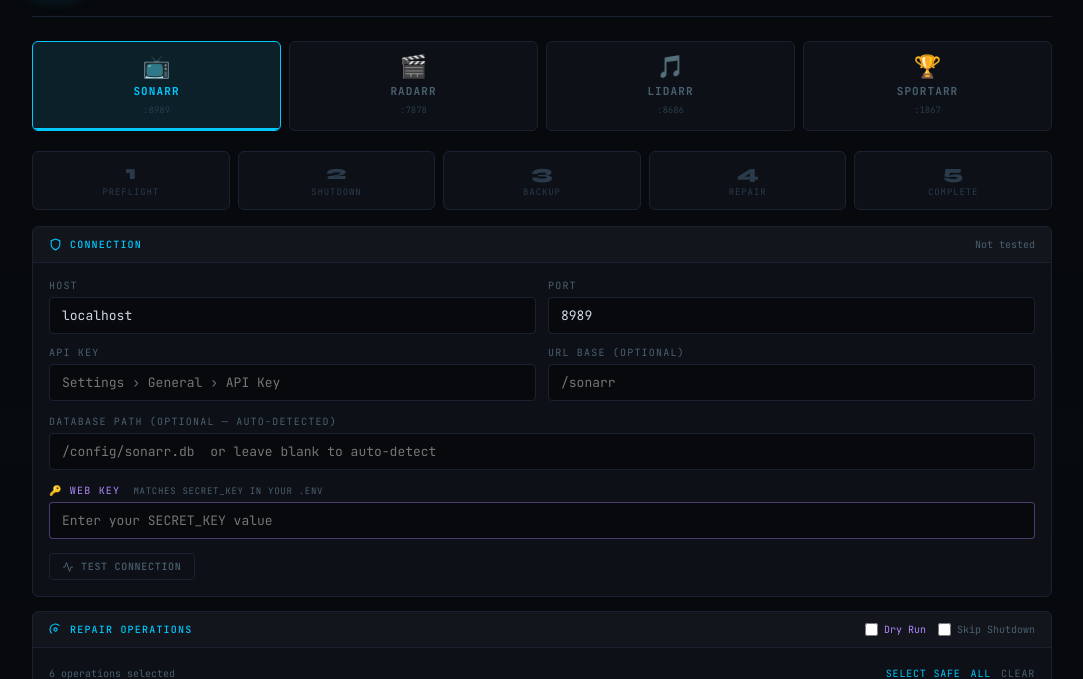
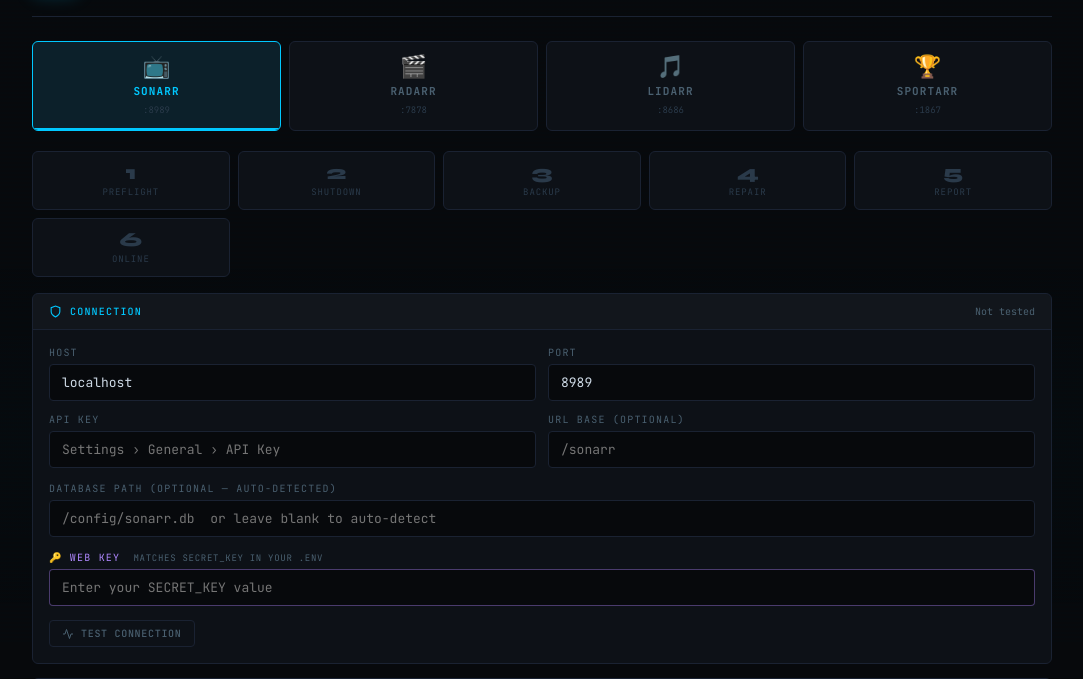
Before and after one commit to Krippler/Starr, a Flask app: page / in a window 1280 px wide. Shown: the part 156-835 px from the top of the page, without its empty margins (98-1181 px from the left). Run offline with Flask 3, Linux system fonts and the light colour scheme; data that the repository does not hold is empty.

Commit message:
Update phases in index.html for new steps

```diff
--- a/app/templates/index.html
+++ b/app/templates/index.html
@@ -311,7 +311,8 @@
     <div class="phase" id="ph2"><div class="phase-num">2</div><div class="phase-label">Shutdown</div></div>
     <div class="phase" id="ph3"><div class="phase-num">3</div><div class="phase-label">Backup</div></div>
     <div class="phase" id="ph4"><div class="phase-num">4</div><div class="phase-label">Repair</div></div>
-    <div class="phase" id="ph5"><div class="phase-num">5</div><div class="phase-label">Complete</div></div>
+    <div class="phase" id="ph5"><div class="phase-num">5</div><div class="phase-label">Report</div></div>
+    <div class="phase" id="ph6"><div class="phase-num">6</div><div class="phase-label">Online</div></div>
   </div>
 
   <div class="panel">
@@ -758,6 +759,7 @@
     if (t.includes('step 3')||t.includes('backup'))    { setPhase(2,'done'); setPhase(3,'active'); }
     if (t.includes('step 4')||t.includes('repair'))    { setPhase(3,'done'); setPhase(4,'active'); }
     if (t.includes('step 5')||t.includes('report'))    { setPhase(4,'done'); setPhase(5,'active'); }
+    if (t.includes('step 6')||t.includes('restart'))   { setPhase(5,'done'); setPhase(6,'active'); }
     return;
   }
   if (entry.cls==='__done__') {
@@ -771,7 +773,7 @@
       document.getElementById('progressFill').style.width = '100%';
       document.getElementById('progressPct').textContent  = '100%';
       document.getElementById('progressLabel').textContent = d.dry_run ? 'Dry run complete.' : 'All operations complete.';
-      markAllPillsDone(); setPhase(5,'done');
+      markAllPillsDone(); setPhase(6,'done');
       setStatus(d.errors>0?'DONE WITH ERRORS':'COMPLETE', d.errors>0?'var(--warn)':'var(--ok)', false);
     } catch(_){}
     finishJob(); return;
@@ -790,7 +792,7 @@
 }
 
 function setPhase(n,state) { const el=document.getElementById('ph'+n); if(el) el.className='phase '+state; }
-function resetPhases() { for(let i=1;i<=5;i++) setPhase(i,''); }
+function resetPhases() { for(let i=1;i<=6;i++) setPhase(i,''); }
 
 function activatePill(partialId) {
   const match = opOrder.find(id=>id.startsWith(partialId)||partialId.startsWith(id.split('_')[0]));
```
